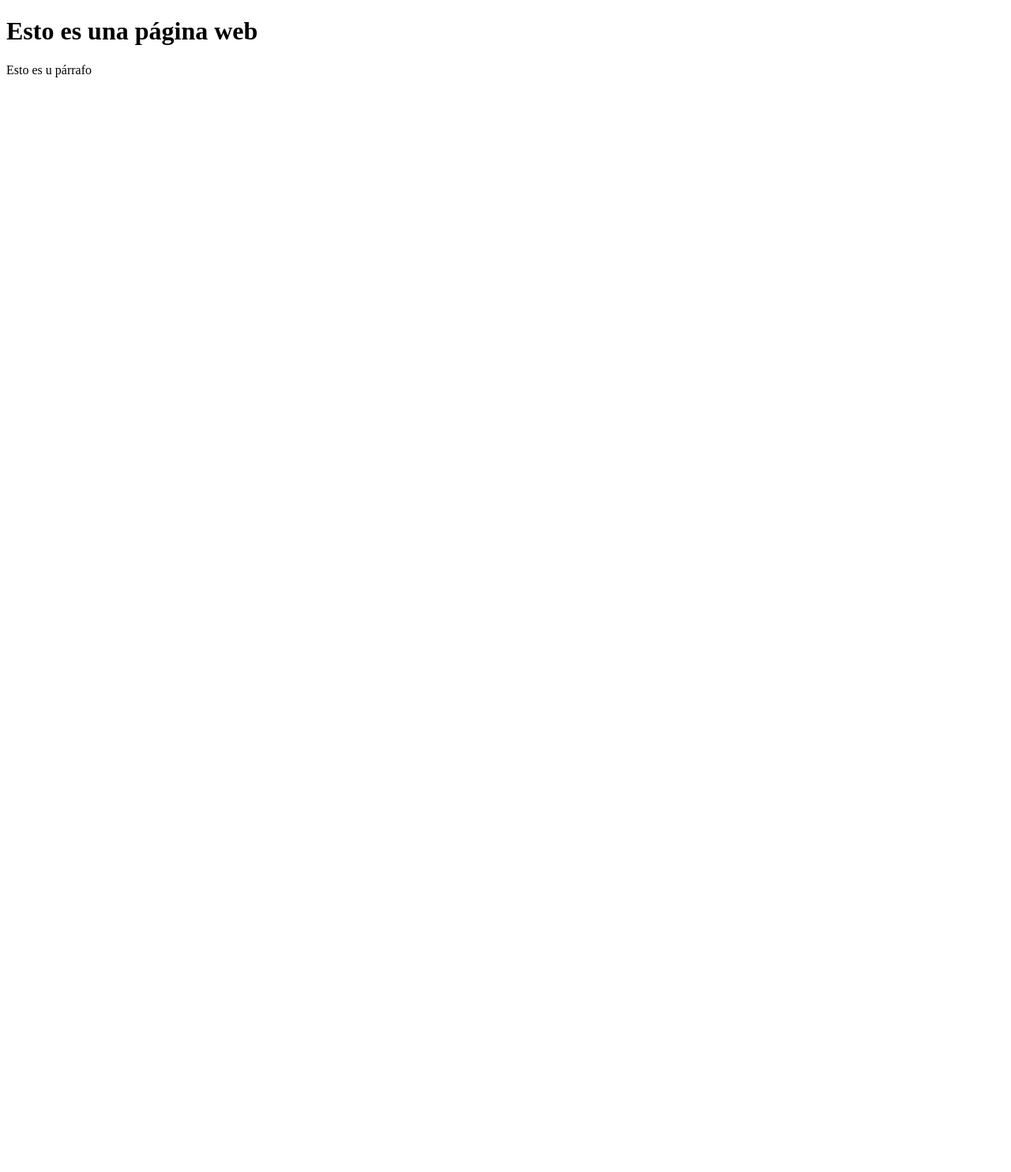
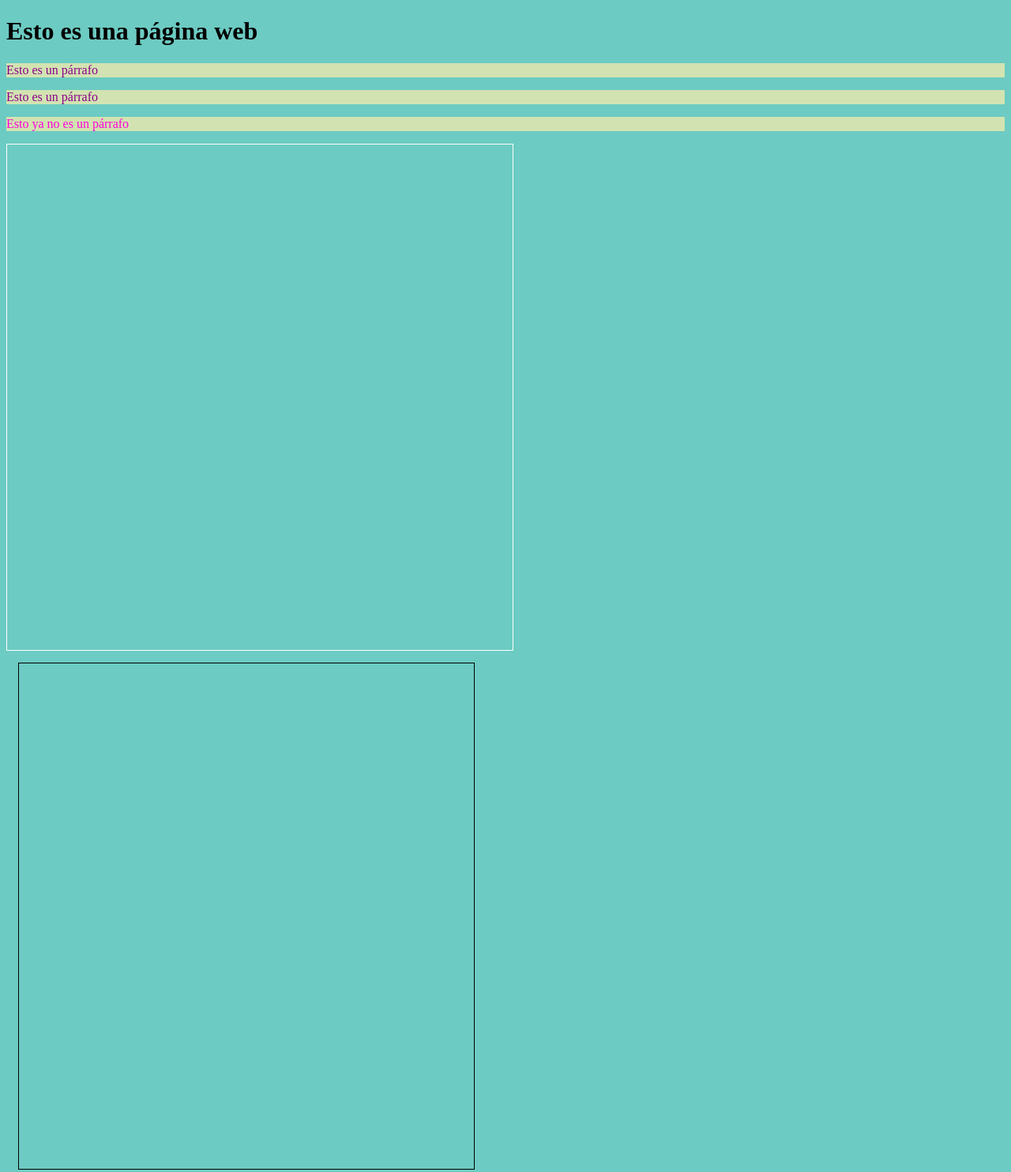
Before and after one commit to gmejianeva78-byte/gABRIELA-mej, a plain HTML site: page index.html in a window 1280 px wide. Shown: the whole page at 79% size. Before the commit the page ends 800 px from the top, so only its background shows below. Drawn offline with Linux system fonts and the light colour scheme.

Commit message:
cambio de color y recuadros

```diff
--- a/estilo.css
+++ b/estilo.css
@@ -0,0 +1,32 @@
+body {
+    background-color: rgba(38, 179, 165, 0.674);
+}
+
+.parrafo {
+    color: darkmagenta;
+    background-color: rgba(255, 238, 171, 0.694);
+}
+
+#parrafoUnico {
+    color: rgb(255, 0, 221);
+}
+
+#contenedor1 {
+    width: 50vw;
+    height: 80vh;
+    border: 1px solid white
+}
+
+#contenedor2 {
+    width: 45vw;
+    height: 80vh;
+    border: 1px solid black;
+    margin: 15px;
+}
+
+.cuadrado {
+    width: 25%;
+    height: 25%;
+    background-color: azure;
+    border: 1px solid blue;
+}
--- a/index.html
+++ b/index.html
@@ -2,10 +2,18 @@
 <html>
 <head>
     <title> UN GATO EN LLAMAS</title>
+<!-- Importar la hoja de estilos de la página -->
+ <link rel="stylesheet" href="estilo.css" />
 </head>
 <body>
     <h1> Esto es una página web</h1>
-    <p> Esto es u párrafo</p>
+    <p class="parrafo"> Esto es un párrafo</p>
+    <p class="parrafo"> Esto es un párrafo</p>
+    <p class="parrafo" id="parrafoUnico"> Esto ya no es un párrafo</p>
+
+<div id="contenedor1"></div>
+
+<div id="contenedor2"></div>
 </body>
 
 
```
